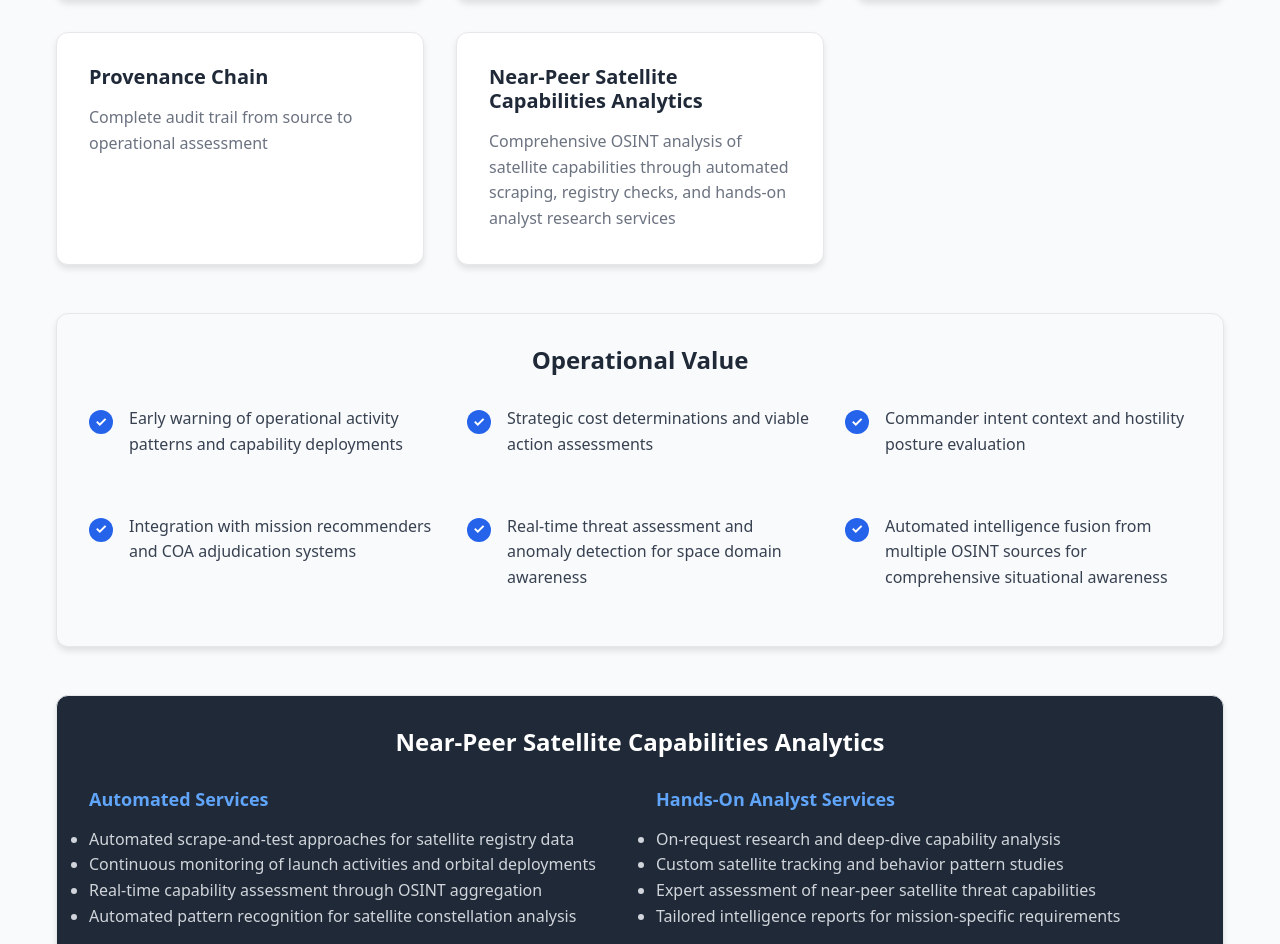
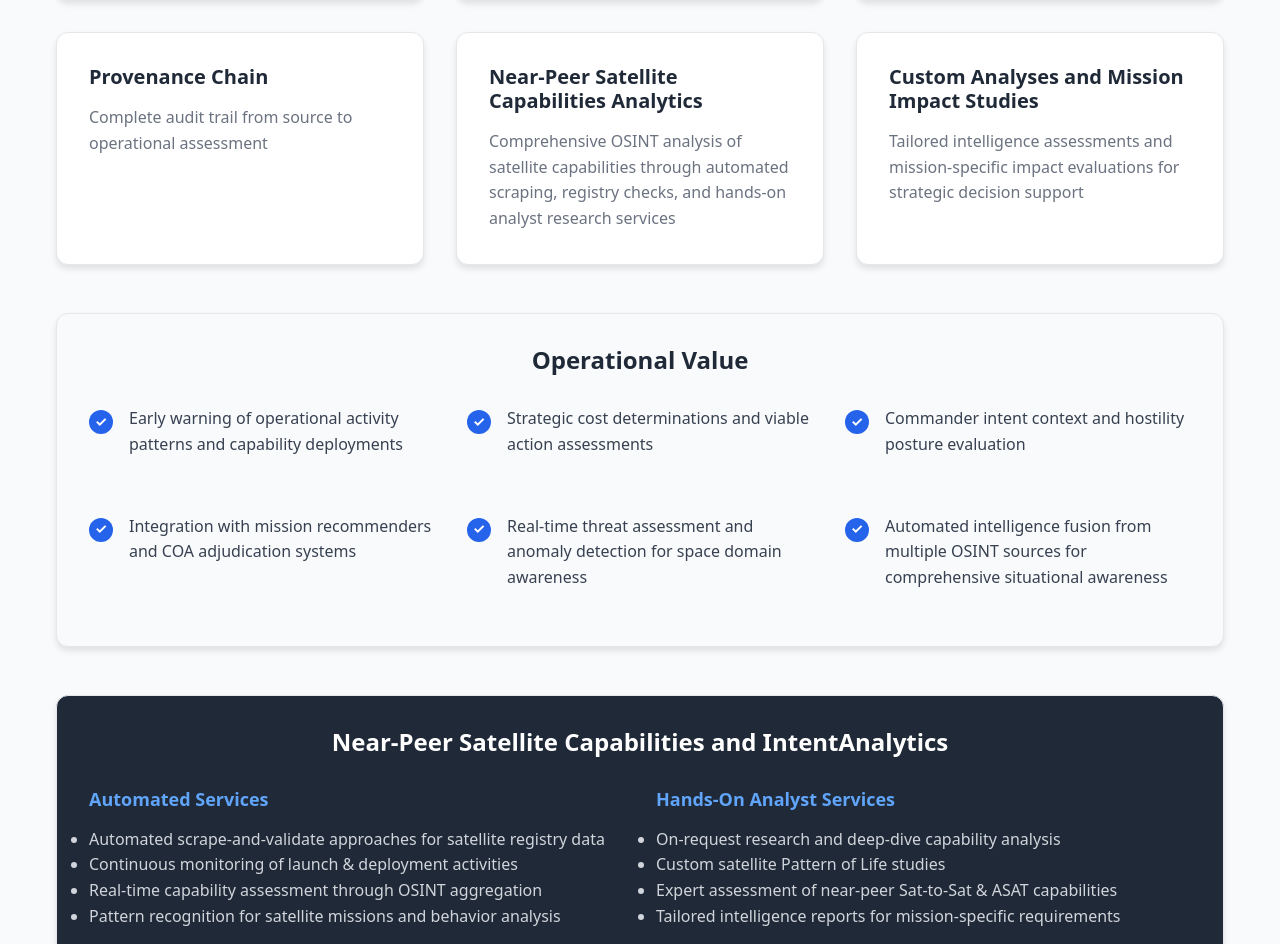
Before and after one commit to nielsen-enterprises/fictional-lamp, a Next.js app: page / in a window 1280 px wide. Shown: the part 1408-2352 px from the top of the page. Built offline with nearby package versions, Linux system fonts and the light colour scheme.

Commit message:
Add Custom Analyses and Mission Impact Studies service
- Added new OSINT Data Service for custom analyses and mission impact studies
- Updated grid layout to 2-column for better display of 6 service offerings

```diff
--- a/components/Services.js
+++ b/components/Services.js
@@ -19,6 +19,10 @@ export default function Services() {
     {
       title: "Near-Peer Satellite Capabilities Analytics",
       description: "Comprehensive OSINT analysis of satellite capabilities through automated scraping, registry checks, and hands-on analyst research services"
+    },
+    {
+      title: "Custom Analyses and Mission Impact Studies",
+      description: "Tailored intelligence assessments and mission-specific impact evaluations for strategic decision support"
     }
   ]
 
@@ -39,7 +43,7 @@ export default function Services() {
           Comprehensive intelligence processing and analysis for mission-critical operations
         </p>
 
-        <div className="grid grid-3" style={{marginBottom: '3rem'}}>
+        <div className="grid grid-2" style={{marginBottom: '3rem'}}>
           {dataProducts.map((product, index) => (
             <div key={index} className="card">
               <h3>{product.title}</h3>
@@ -64,7 +68,7 @@ export default function Services() {
 
         <div className="card" style={{background: '#1f2937', color: 'white'}}>
           <h3 style={{textAlign: 'center', marginBottom: '2rem', fontSize: '1.5rem', color: 'white'}}>
-            Near-Peer Satellite Capabilities Analytics
+            Near-Peer Satellite Capabilities and IntentAnalytics
           </h3>
           <div className="grid grid-2">
             <div>
@@ -72,10 +76,10 @@ export default function Services() {
                 Automated Services
               </h4>
               <ul style={{color: '#d1d5db', lineHeight: '1.6'}}>
-                <li>Automated scrape-and-test approaches for satellite registry data</li>
-                <li>Continuous monitoring of launch activities and orbital deployments</li>
+                <li>Automated scrape-and-validate approaches for satellite registry data</li>
+                <li>Continuous monitoring of launch & deployment activities</li>
                 <li>Real-time capability assessment through OSINT aggregation</li>
-                <li>Automated pattern recognition for satellite constellation analysis</li>
+                <li>Pattern recognition for satellite missions and behavior analysis</li>
               </ul>
             </div>
             <div>
@@ -84,8 +88,8 @@ export default function Services() {
               </h4>
               <ul style={{color: '#d1d5db', lineHeight: '1.6'}}>
                 <li>On-request research and deep-dive capability analysis</li>
-                <li>Custom satellite tracking and behavior pattern studies</li>
-                <li>Expert assessment of near-peer satellite threat capabilities</li>
+                <li>Custom satellite Pattern of Life studies</li>
+                <li>Expert assessment of near-peer Sat-to-Sat & ASAT capabilities</li>
                 <li>Tailored intelligence reports for mission-specific requirements</li>
               </ul>
             </div>
```
